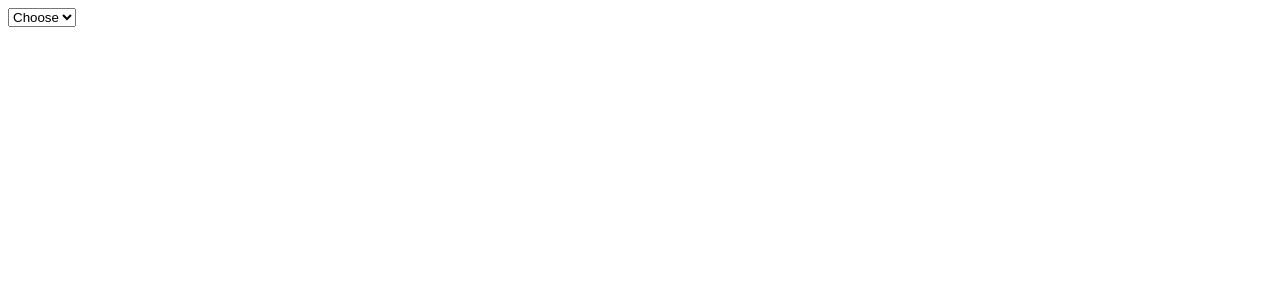
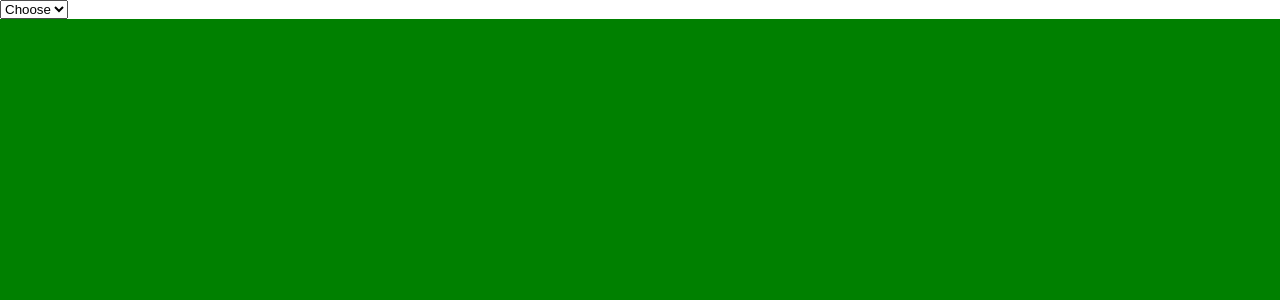
Before and after one commit to MartinFiori/memo-game, a React app: page / in a window 1280 px wide. Shown: the top 300 px of the page. Built offline with nearby package versions, Linux system fonts and the light colour scheme.

Commit message:
default css a todo y estilado de las cards para todo

```diff
--- a/src/Components/AnimalCard/AnimalCard.scss
+++ b/src/Components/AnimalCard/AnimalCard.scss
@@ -1,9 +1,18 @@
 .flip-card {
   cursor: pointer;
   background-color: transparent;
-  width: 100;
-  height: 200px;
+  width: 100%;
+  height: 100%;
   perspective: 1000px;
+
+}
+
+.flip-card.match {
+  animation: matchAnimation 500ms;
+  animation-fill-mode: forwards;
+  animation-delay: 500ms;
+  cursor: default;
+  user-select: none;
 }
 
 .flip-card-inner {
@@ -18,10 +27,6 @@
 
 .flip-card.selected .flip-card-inner {
   transform: rotateY(180deg);
-}
-.flip-card.match {
-  user-select: none;
-  opacity: 0;
 }
 
 .flip-card-front,
@@ -39,12 +44,27 @@
 }
 
 .flip-card-back {
-  background-color: dodgerblue;
+  display: flex;
+  align-items: center;
+  justify-content: center;
   color: white;
   transform: rotateY(180deg);
   overflow: hidden;
+
   img {
+    object-fit: fill;
     width: 100%;
-    height: auto;
+    height: 100%;
   }
 }
+
+
+@keyframes matchAnimation {
+  0% {
+    transform: scale(1);
+  }
+
+  100% {
+    transform: scale(0);
+  }
+}
--- a/src/Components/AnimalCard/AnimalCard.tsx
+++ b/src/Components/AnimalCard/AnimalCard.tsx
@@ -16,9 +16,8 @@ export default function AnimalCard({
 }: Props): ReactElement {
   return (
     <div
-      className={`flip-card ${animal.match_found ? "match" : ""} ${
-        pair.some((p) => p.id === animal.id) ? "selected" : ""
-      }`}
+      className={`flip-card ${animal.match_found ? "match selected" : ""} ${pair.some((p) => p.id === animal.id) ? "selected" : ""
+        }`}
       onClick={() => handleSetPairs(animal)}
     >
       <div className="flip-card-inner">
--- a/src/Components/AnimalList/AnimalList.scss
+++ b/src/Components/AnimalList/AnimalList.scss
@@ -1,6 +1,9 @@
 .animal-container {
+  background: green;
+  height: calc(100vh - 19px);
   display: grid;
   grid-template-columns: repeat(6, 1fr);
   grid-auto-rows: 1fr;
-  grid-gap: 1rem;
+  grid-gap: .5rem;
+  padding: .5rem;
 }
--- a/src/Components/AnimalList/AnimalList.tsx
+++ b/src/Components/AnimalList/AnimalList.tsx
@@ -54,6 +54,7 @@ export default function AnimalList({
   }
 
   function handleSetPairs(animal: IAnimal): void {
+    if (animal.match_found) return;
     if (pair.length === 2) return;
     if (pair.find((a) => a.id === animal.id)) return;
     setPair((p) => [...p, animal]);
--- a/src/styles.scss
+++ b/src/styles.scss
@@ -1,3 +1,5 @@
-h1 {
-  color: blue;
+* {
+  margin: 0;
+  padding: 0;
+  box-sizing: border-box;
 }
```
